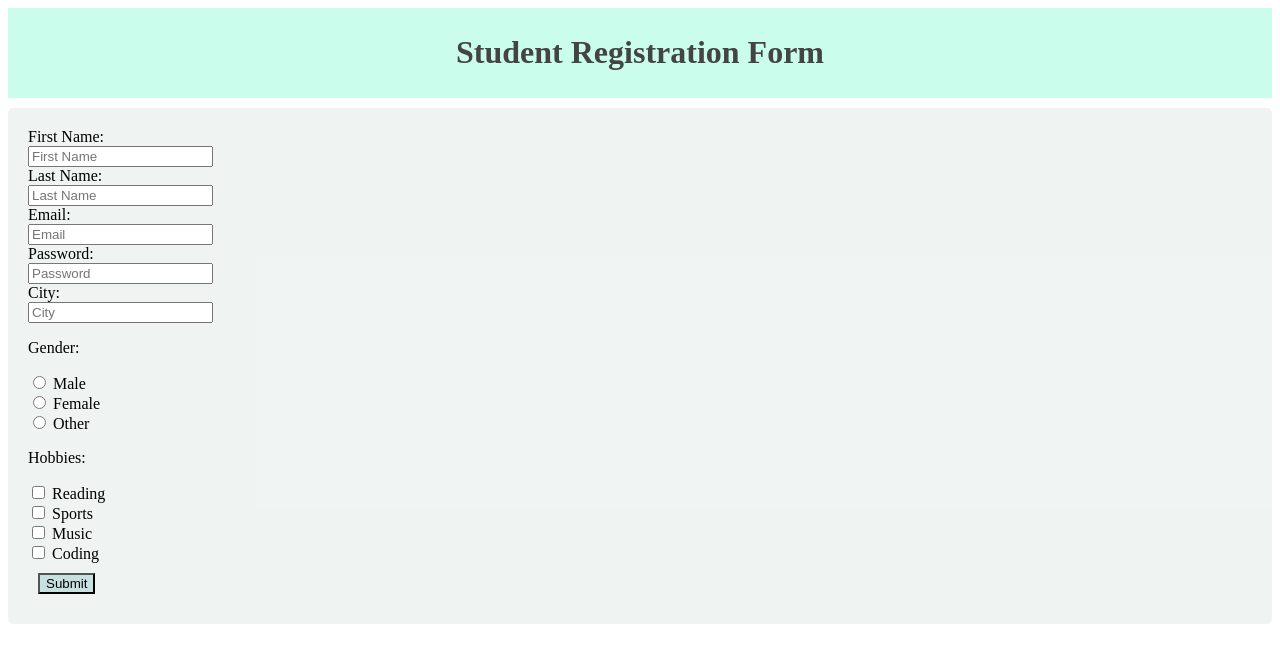
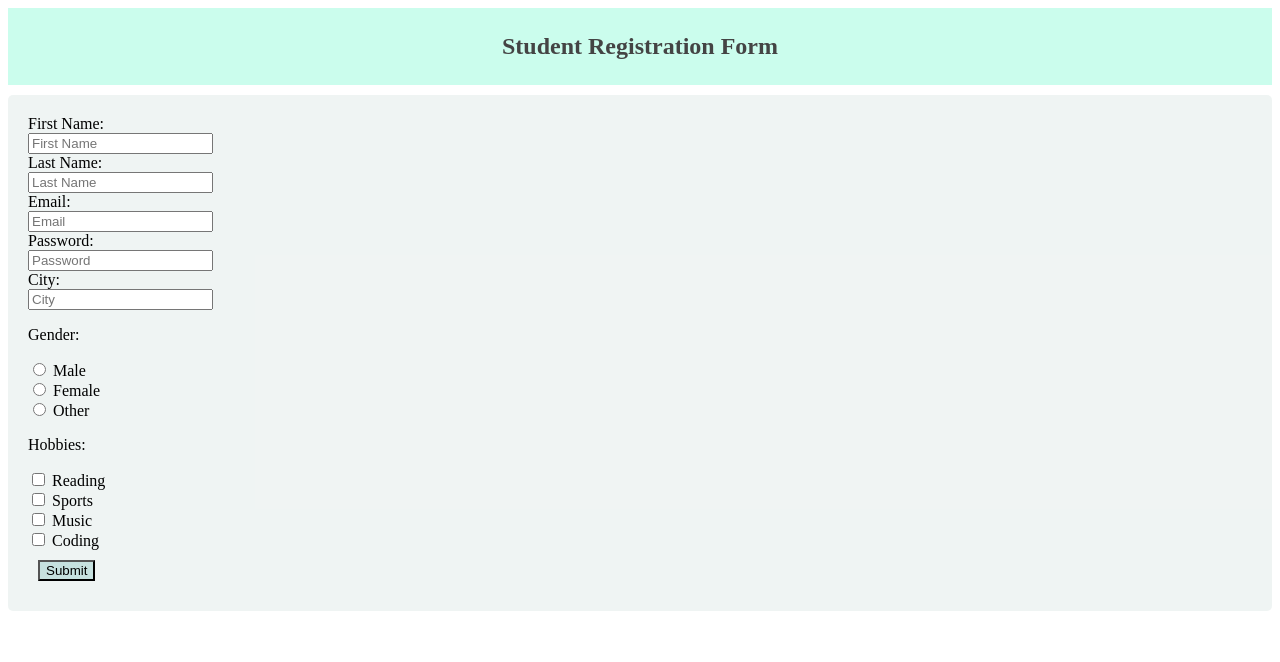
Before and after one commit to ifaryalw16-beep/HTML-FORM, a plain HTML site: page index.html in a window 1280 px wide. Drawn offline with Linux system fonts and the light colour scheme.

Commit message:
Second Commit

```diff
--- a/index.html
+++ b/index.html
@@ -8,7 +8,7 @@
 <body>
     <form>
         <div style="background-color: rgb(203, 253, 237); padding: 5px;">
-        <h1 style="text-align: center;color: rgb(68, 68, 68);">Student Registration Form</h1>
+        <h2 style="text-align: center;color: rgb(68, 68, 68);">Student Registration Form</h2>
         </div>
         <div style="border-radius: 5px;background-color: rgba(239, 244, 243, 0.962);padding: 20px;margin-top: 10px; box-shadow: 200px;">
         <label for="fname">First Name:</label><br>
```
